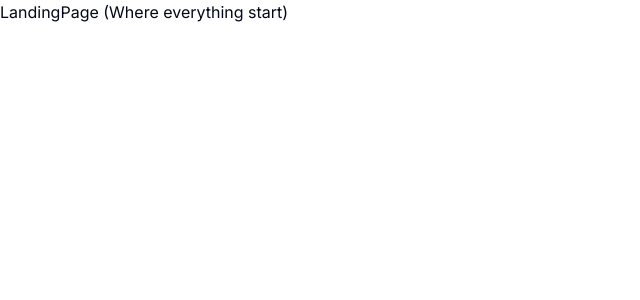
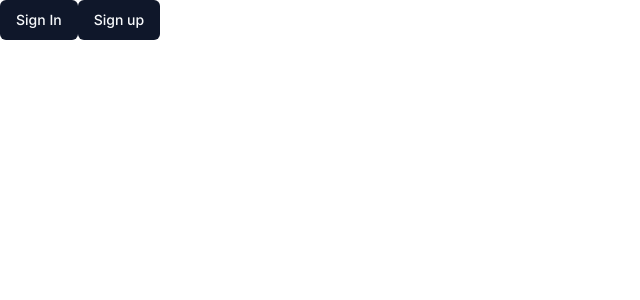
Before and after one commit to danielmateu/ai-sass, a Next.js app: page / in a window 1280 px wide. Shown: the top 300 px of the page, without its empty margins (0-640 px from the left). Built offline with nearby package versions, Linux system fonts and the light colour scheme.

Commit message:
Autenticación hecha con clerk... EASY PEASY!

```diff
--- /dev/null
+++ b/app/(auth)/layout.tsx
@@ -0,0 +1,15 @@
+
+
+const AuthLayout = ({
+    children
+}: {
+    children: React.ReactNode
+}) => {
+    return (
+        <div className='flex items-center justify-center h-full'>
+            {children}
+        </div>
+    )
+}
+
+export default AuthLayout
--- a/app/(dashboard)/(routes)/dashboard/page.tsx
+++ b/app/(dashboard)/(routes)/dashboard/page.tsx
@@ -1,8 +1,12 @@
+import { UserButton } from "@clerk/nextjs";
 
 
 
 export default function DashboardPage() {
     return (
-        <h1>Dashboard Page (Protected)</h1>
+        <div>
+            <h1>Dashboard Page (Protected)</h1>
+            <UserButton afterSignOutUrl="/" />
+        </div>
     )
 }
--- a/app/(landing)/page.tsx
+++ b/app/(landing)/page.tsx
@@ -1,8 +1,17 @@
+import { Button } from '@/components/ui/button'
+import Link from 'next/link'
 import React from 'react'
 
 const LandingPage = () => {
     return (
-        <div>LandingPage (Where everything start)</div>
+        <div>
+            <Link href="/sign-in">
+                <Button>Sign In</Button>
+            </Link>
+            <Link href="/sign-up">
+                <Button>Sign up</Button>
+            </Link>
+        </div>
     )
 }
 
```
Also changed, not shown: 1 other file (tests, documents, lock files or other folders).
